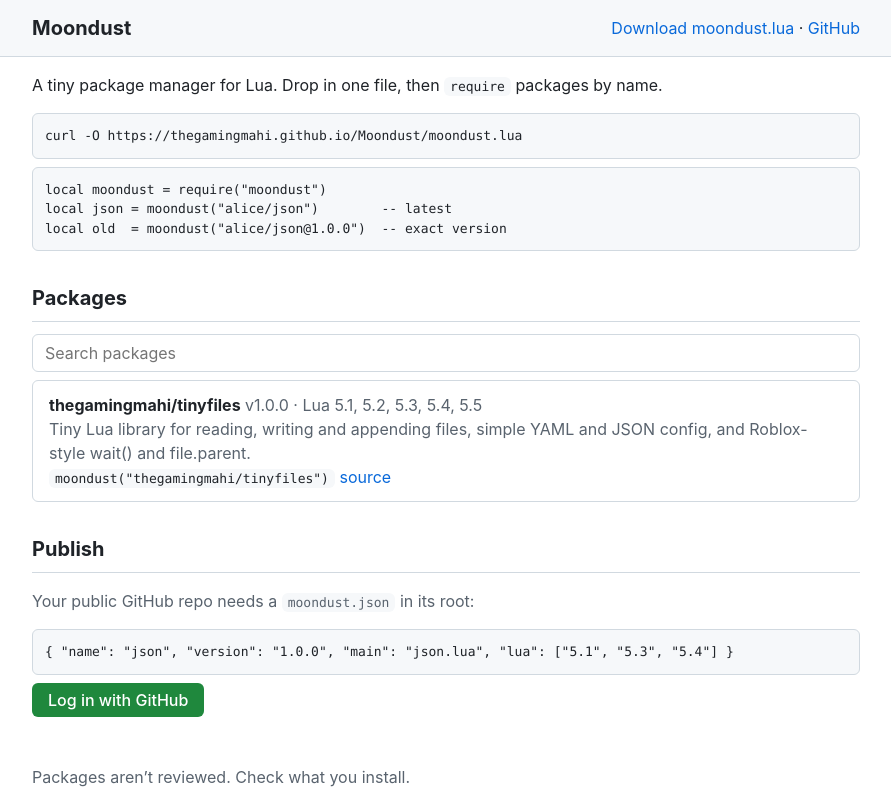
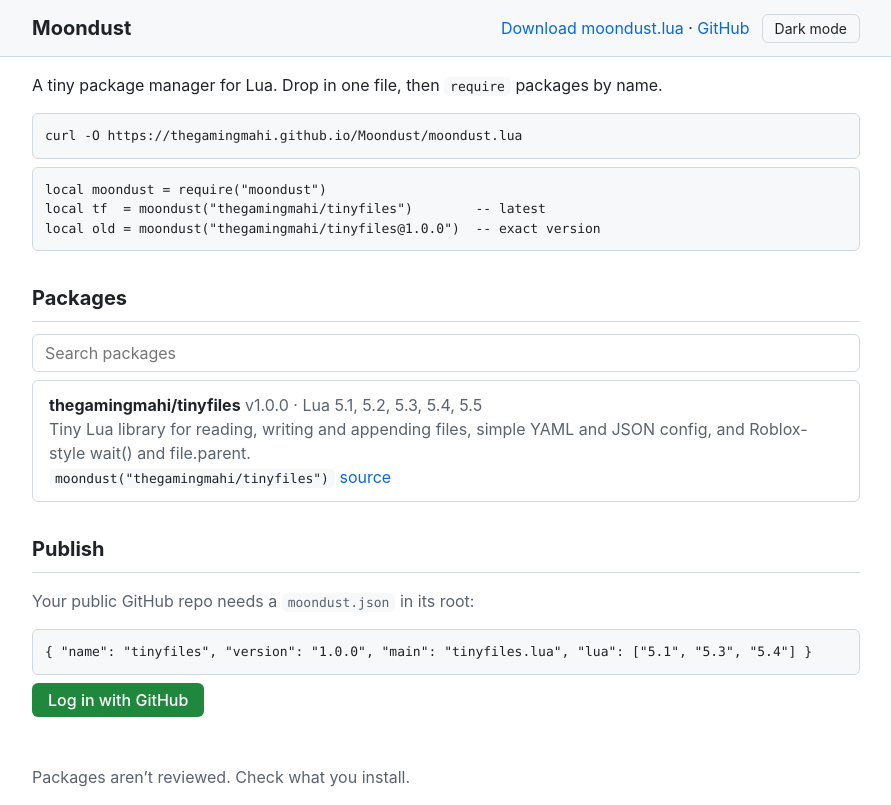
Before and after one commit to TheGamingMahi/thegamingmahi.github.io, a plain HTML site: page Moondust/index.html in a window 1280 px wide. Shown: the whole page, without its empty margins (194-1085 px from the left). Drawn offline with Linux system fonts and the light colour scheme.

Commit message:
Add files via upload

```diff
--- a/Moondust/index.html
+++ b/Moondust/index.html
@@ -7,11 +7,14 @@
 <style>
 :root{color-scheme:light dark;--bg:#fff;--fg:#1f2328;--mu:#59636e;--bd:#d1d9e0;--card:#f6f8fa;--ac:#0969da;--gr:#1f883d}
 @media(prefers-color-scheme:dark){:root{--bg:#0d1117;--fg:#e6edf3;--mu:#9198a1;--bd:#3d444d;--card:#151b23;--ac:#4493f8;--gr:#238636}}
+:root[data-theme=light]{color-scheme:light;--bg:#fff;--fg:#1f2328;--mu:#59636e;--bd:#d1d9e0;--card:#f6f8fa;--ac:#0969da;--gr:#1f883d}
+:root[data-theme=dark]{color-scheme:dark;--bg:#0d1117;--fg:#e6edf3;--mu:#9198a1;--bd:#3d444d;--card:#151b23;--ac:#4493f8;--gr:#238636}
+.tbtn{font:inherit;font-size:14px;background:none;border:1px solid var(--bd);border-radius:6px;padding:3px 12px;margin-left:12px;cursor:pointer;color:var(--fg)}.tbtn:hover{background:var(--card)}
 *{box-sizing:border-box}
 body{margin:0;background:var(--bg);color:var(--fg);font:16px/1.5 -apple-system,"Segoe UI",Helvetica,Arial,sans-serif}
 header{border-bottom:1px solid var(--bd);background:var(--card)}
 .w{max-width:860px;margin:0 auto;padding:0 16px}
-header .w{display:flex;align-items:center;justify-content:space-between;height:56px}
+header .w{display:flex;align-items:center;justify-content:space-between;flex-wrap:wrap;gap:4px 12px;min-height:56px;padding-top:4px;padding-bottom:4px}
 header strong{font-size:20px}
 a{color:var(--ac);text-decoration:none}a:hover{text-decoration:underline}
 h2{font-size:20px;margin:32px 0 12px;padding-bottom:8px;border-bottom:1px solid var(--bd)}
@@ -26,16 +29,17 @@ input{width:100%;padding:6px 12px;font:inherit;color:var(--fg);background:var(--
 .row{display:flex;gap:8px;margin:8px 0}
 #msg{min-height:24px;margin-top:8px}
 </style>
+<script>try{var t=localStorage.getItem("md_theme");if(t)document.documentElement.dataset.theme=t}catch(e){}</script>
 </head>
 <body>
 <header><div class="w"><strong>Moondust</strong>
-<span><a href="moondust.lua" download>Download moondust.lua</a> · <a href="https://github.com/thegamingmahi/moondust">GitHub</a></span></div></header>
+<span><a href="moondust.lua" download>Download moondust.lua</a> · <a href="https://github.com/thegamingmahi/moondust">GitHub</a><button id="theme" class="tbtn" type="button"></button></span></div></header>
 <main class="w">
 <p>A tiny package manager for Lua. Drop in one file, then <code>require</code> packages by name.</p>
 <pre>curl -O https://thegamingmahi.github.io/Moondust/moondust.lua</pre>
 <pre>local moondust = require("moondust")
-local json = moondust("alice/json")        -- latest
-local old  = moondust("alice/json@1.0.0")  -- exact version</pre>
+local tf  = moondust("thegamingmahi/tinyfiles")        -- latest
+local old = moondust("thegamingmahi/tinyfiles@1.0.0")  -- exact version</pre>
 
 <h2>Packages</h2>
 <input id="q" placeholder="Search packages" aria-label="Search packages">
@@ -43,7 +47,7 @@ local old  = moondust("alice/json@1.0.0")  -- exact version</pre>
 
 <h2>Publish</h2>
 <p class="mu">Your public GitHub repo needs a <code>moondust.json</code> in its root:</p>
-<pre>{ "name": "json", "version": "1.0.0", "main": "json.lua", "lua": ["5.1", "5.3", "5.4"] }</pre>
+<pre>{ "name": "tinyfiles", "version": "1.0.0", "main": "tinyfiles.lua", "lua": ["5.1", "5.3", "5.4"] }</pre>
 <div id="acct" class="mu">Loading…</div>
 <div id="msg"></div>
 <p class="mu">Packages aren’t reviewed. Check what you install.</p>
@@ -51,6 +55,11 @@ local old  = moondust("alice/json@1.0.0")  -- exact version</pre>
 <script>
 const API="https://moondust.arclightsmp.com";
 const $=s=>document.querySelector(s);
+const root=document.documentElement,tb=$("#theme");
+const curTheme=()=>root.dataset.theme||(matchMedia("(prefers-color-scheme: dark)").matches?"dark":"light");
+const paintBtn=()=>{tb.textContent=curTheme()==="dark"?"Light mode":"Dark mode"};
+tb.onclick=()=>{const n=curTheme()==="dark"?"light":"dark";root.dataset.theme=n;try{localStorage.setItem("md_theme",n)}catch(e){}paintBtn()};
+paintBtn();
 const el=(t,a={},...k)=>{const e=document.createElement(t);for(const x in a)x==="text"?e.textContent=a[x]:e.setAttribute(x,a[x]);e.append(...k);return e};
 let token="";
 try{
```
Also changed, not shown: 1 other file.
